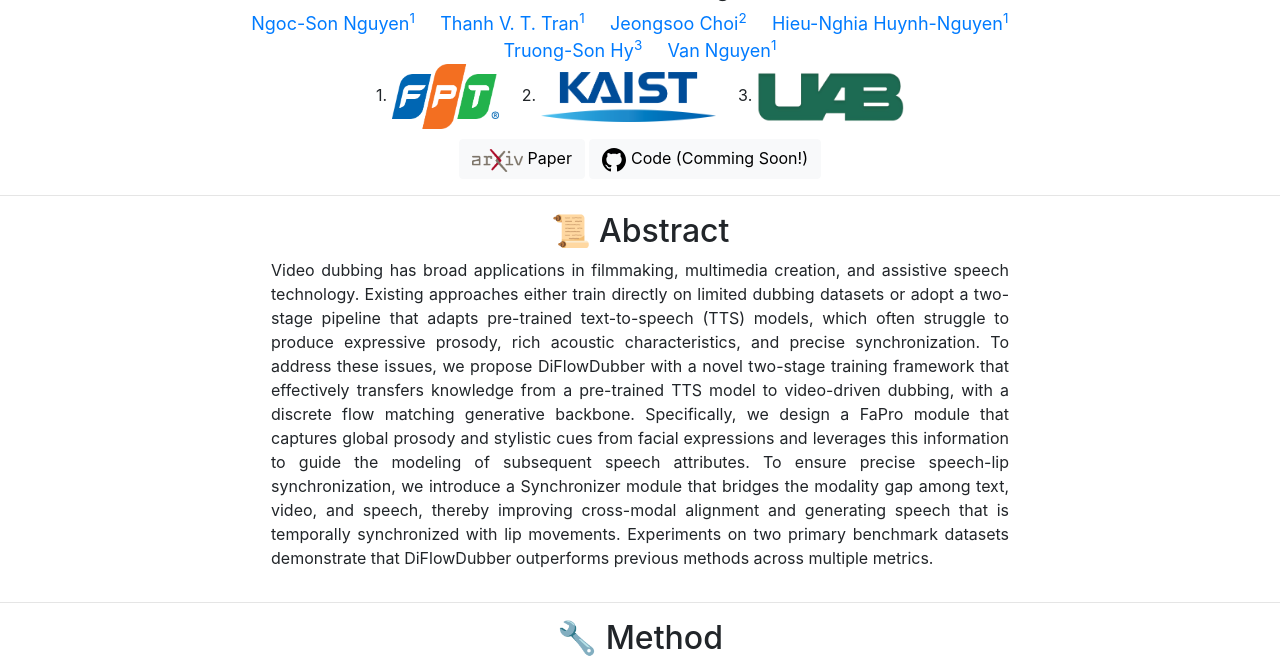
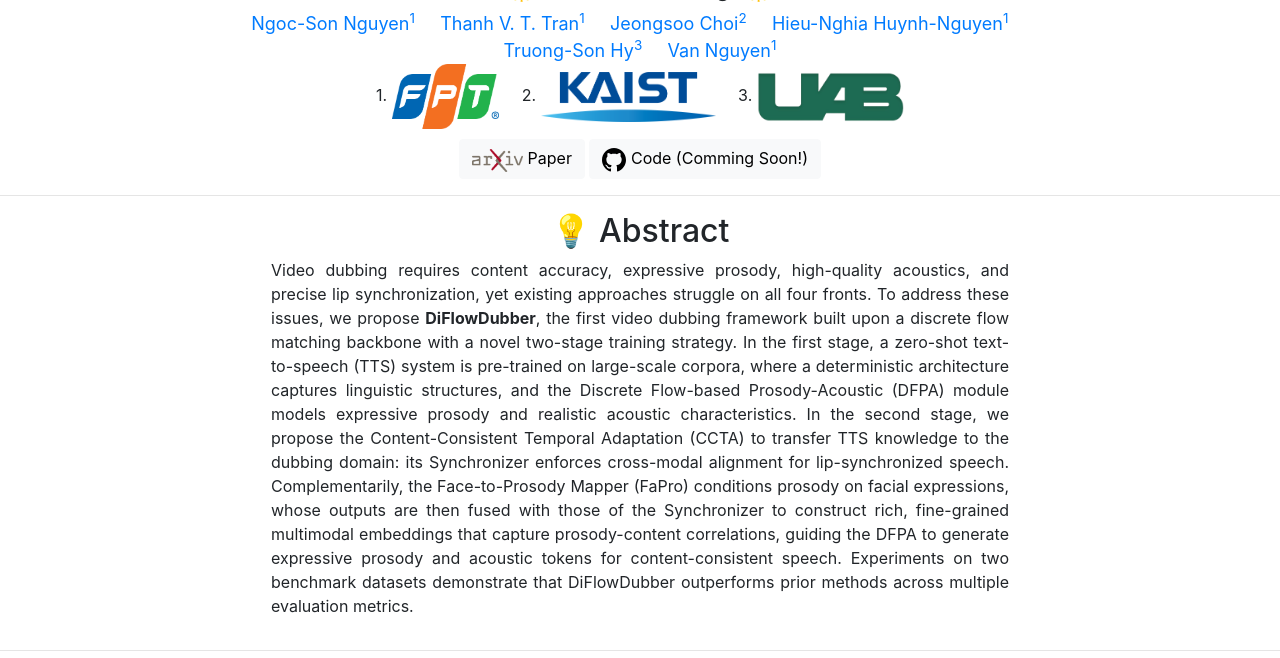
Before and after one commit to nngocson2002/nngocson2002.github.io, a Jekyll site: the page projects/diflowdubber/index.html, which Jekyll copies as it is, in a window 1280 px wide and 1400 px high, scrolled down 231 px, cut to the strip 0-658 px from the top of the window. Built offline with Jekyll 4.4.1, drawn with Linux system fonts in a browser that asks for light colours; nearby versions of some CDN libraries; some of the changed text lies outside the part shown.

Commit message:
update figure and abstract

```diff
--- a/projects/diflowdubber/index.html
+++ b/projects/diflowdubber/index.html
@@ -663,7 +663,7 @@
             </h2>
 
         </div>
-        <div><center><h5>&mdash;&mdash;&mdash; <b>CVPR 2026 Findings</b> &mdash;&mdash;&mdash;
+        <div><center><h5>🌟 <b>CVPR 2026 Findings</b> 🌟
         </h5></center></div>
 
         <div class="container" style="max-width: 850px;font-size: 18px;text-align: center;">
@@ -711,9 +711,9 @@
     <div class="container" style="max-width: 768px; text-align:center;">
         <div class="row" style="max-width: 768px;">
             <div class="col-md-12">
-                <h2>📜 Abstract</h2>
+                <h2>💡 Abstract</h2>
                 <p style="text-align: justify;">
-                    Video dubbing has broad applications in filmmaking, multimedia creation, and assistive speech technology. Existing approaches either train directly on limited dubbing datasets or adopt a two-stage pipeline that adapts pre-trained text-to-speech (TTS) models, which often struggle to produce expressive prosody, rich acoustic characteristics, and precise synchronization. To address these issues, we propose DiFlowDubber with a novel two-stage training framework that effectively transfers knowledge from a pre-trained TTS model to video-driven dubbing, with a discrete flow matching generative backbone. Specifically, we design a FaPro module that captures global prosody and stylistic cues from facial expressions and leverages this information to guide the modeling of subsequent speech attributes. To ensure precise speech-lip synchronization, we introduce a Synchronizer module that bridges the modality gap among text, video, and speech, thereby improving cross-modal alignment and generating speech that is temporally synchronized with lip movements. Experiments on two primary benchmark datasets demonstrate that DiFlowDubber outperforms previous methods across multiple metrics.
+                    Video dubbing requires content accuracy, expressive prosody, high-quality acoustics, and precise lip synchronization, yet existing approaches struggle on all four fronts. To address these issues, we propose <strong>DiFlowDubber</strong>, the first video dubbing framework built upon a discrete flow matching backbone with a novel two-stage training strategy. In the first stage, a zero-shot text-to-speech (TTS) system is pre-trained on large-scale corpora, where a deterministic architecture captures linguistic structures, and the Discrete Flow-based Prosody-Acoustic (DFPA) module models expressive prosody and realistic acoustic characteristics. In the second stage, we propose the Content-Consistent Temporal Adaptation (CCTA) to transfer TTS knowledge to the dubbing domain: its Synchronizer enforces cross-modal alignment for lip-synchronized speech. Complementarily, the Face-to-Prosody Mapper (FaPro) conditions prosody on facial expressions, whose outputs are then fused with those of the Synchronizer to construct rich, fine-grained multimodal embeddings that capture prosody-content correlations, guiding the DFPA to generate expressive prosody and acoustic tokens for content-consistent speech. Experiments on two benchmark datasets demonstrate that DiFlowDubber outperforms prior methods across multiple evaluation metrics.
                 </p>
 
             </div>
@@ -736,7 +736,7 @@
             <div class="col-md-6" style="padding: 10px;">
                 <img src="./images/diflowdubber.png" alt="Overall framework of DiFlowDubber" class="figure-hover" style="width: 100%;">
                 <p style="text-align: justify; margin-top: 10px; font-size: 0.9em; color: #555;">
-                    <strong>Figure 2:</strong> Pipeline of the proposed DiFlowDubber. The first stage performs zero-shot TTS pre-training, where a simple deterministic content modeling architecture efficiently captures linguistic structure (orange dashed box). For prosody and acoustic attributes, we adopt the (b) <em>Discrete Flow-Based Prosody-Acoustic (DFPA)</em> module to model expressive prosodic variations and realistic acoustic diversity from the corpus. In the second stage, the model is adapted to V2C task. The (a) <em>Content-Consistent Temporal Adaptation (CCTA)</em> module transfers consistent content knowledge from the TTS domain and generates temporally aligned content representations, while the <em>FaPro</em> module extracts a global prosody prior from facial expression cues. The DFPA module then models the joint distribution of prosody and acoustic tokens conditioned on the prosody prior and latent content representations.
+                    <strong>Figure 2:</strong> Detailed of DiFlowDubber Pipeline. Our framework is a two-stage pipeline. The first stage performs zero-shot TTS pre-training, where a simple deterministic content modeling architecture efficiently captures linguistic structures (orange dashed box). For prosody and acoustic attributes, we adopt <strong>(b)</strong> <em>Discrete Flow-based Prosody-Acoustic</em> (DFPA) module to model expressive prosodic variations and realistic acoustic diversity from the corpus. In the second stage, the model is adapted to the video dubbing task, where <strong>(a)</strong> <em>Content-Consistent Temporal Adaptation</em> module transfers consistent content knowledge from the TTS domain and generates temporally aligned content representations. Meanwhile, FaPro extracts a global prosody prior from facial expression cues. The DFPA module then models the joint distribution of prosody and acoustic tokens conditioned on the global prosody prior, latent content representations, and speaker embedding.
                 </p>
             </div>
         </div>
```
Also changed, not shown: 1 other file.
